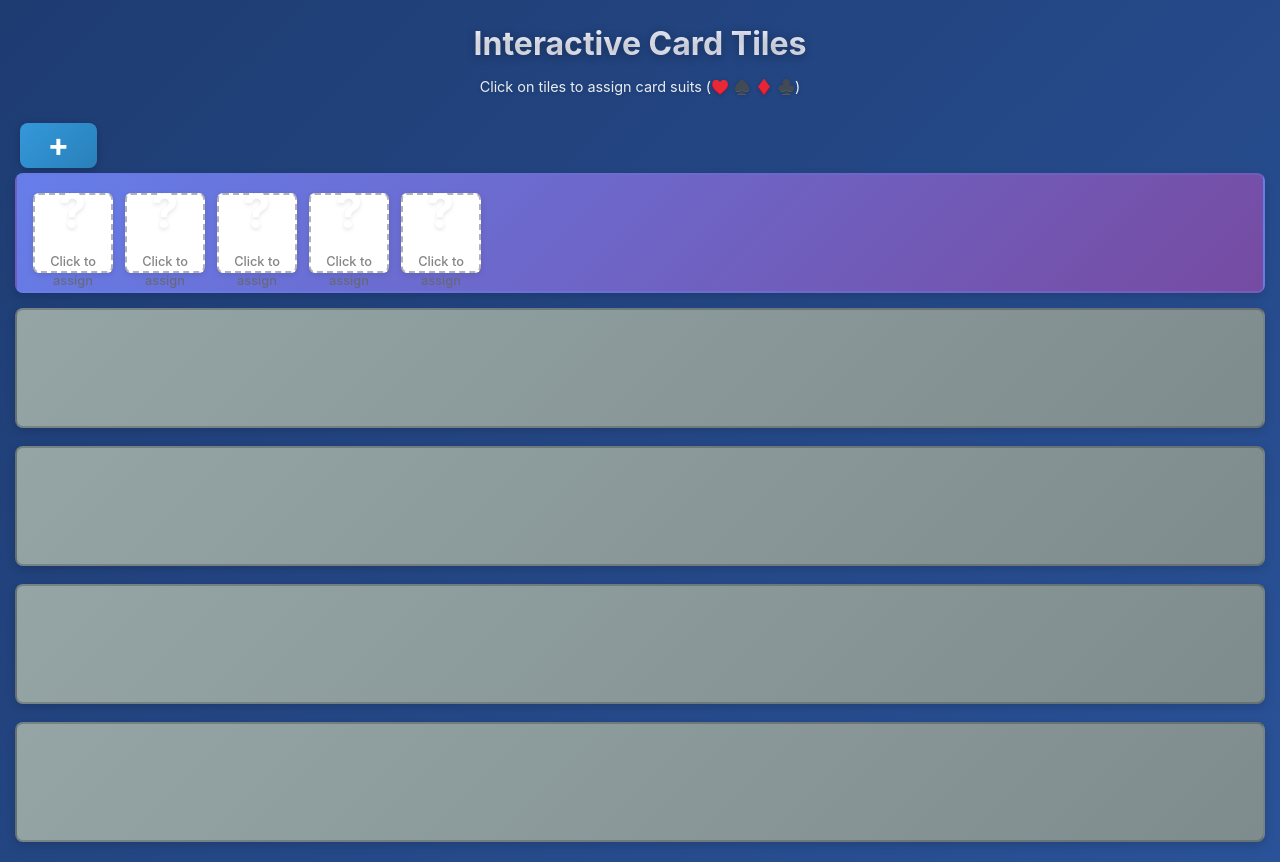
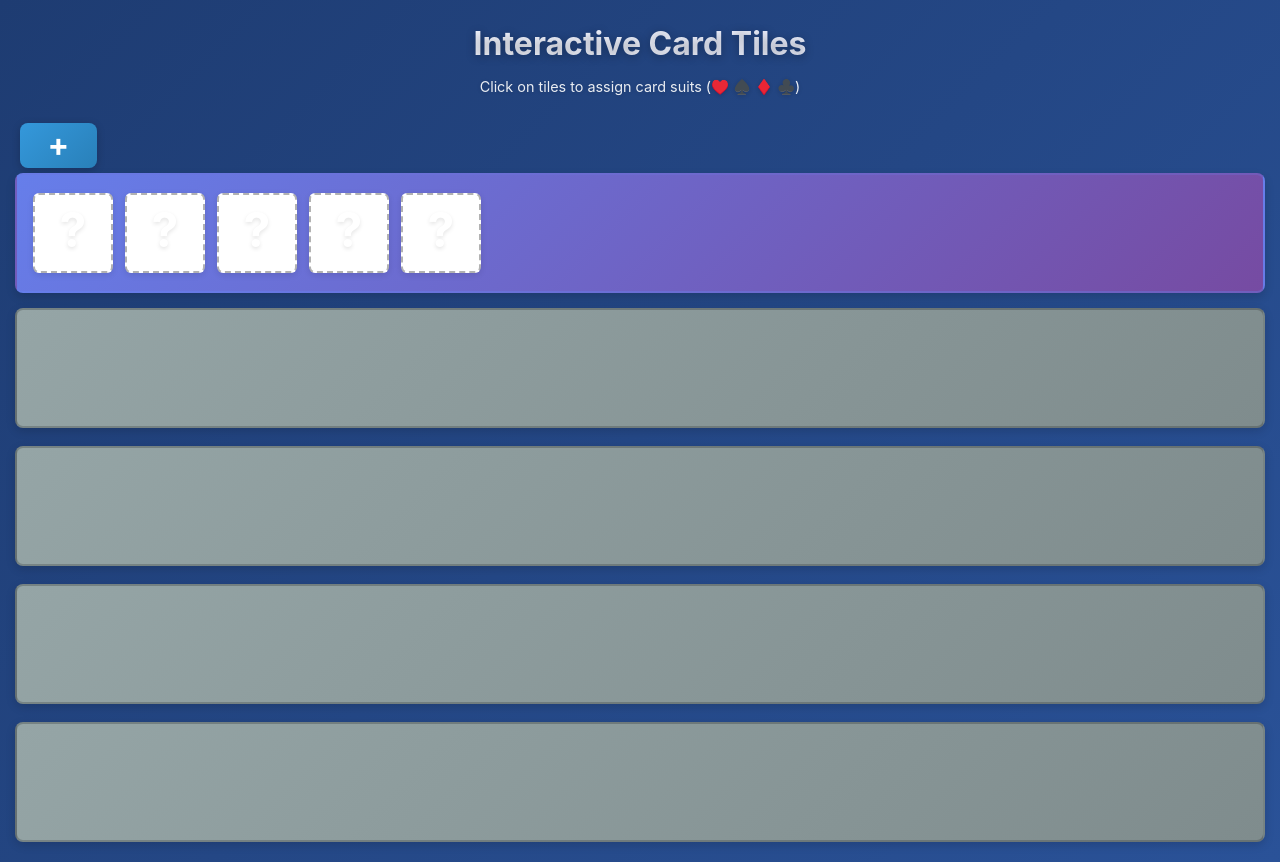
Before and after one commit to vtluu/interactive-card-tiles, a React (Vite) app: page / in a window 1280 px wide. Built offline with nearby package versions, Linux system fonts and the light colour scheme.

Commit message:
Remove action text

```diff
--- a/src/components/Tile.jsx
+++ b/src/components/Tile.jsx
@@ -116,12 +116,6 @@ const Tile = ({ suit, onSuitChange, isBlank = true, index }) => {
           </div>
         </div>
       )}
-
-      <div className="tile-content">
-        <p className="tile-instruction">
-          {suit ? 'Click to change' : 'Click to assign'}
-        </p>
-      </div>
     </div>
   );
 };
```
